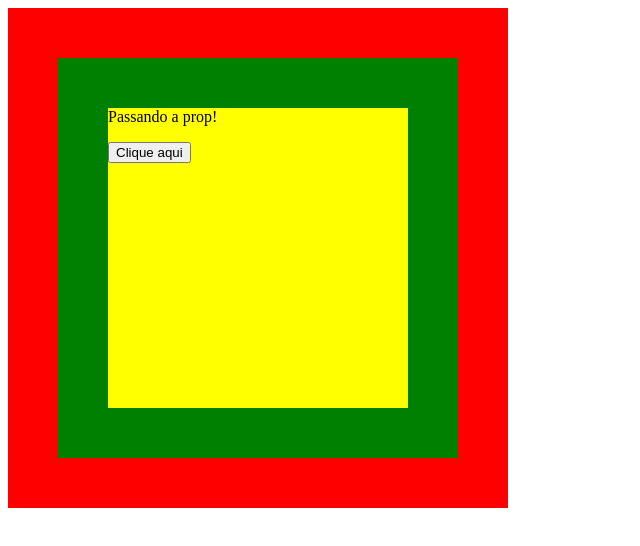
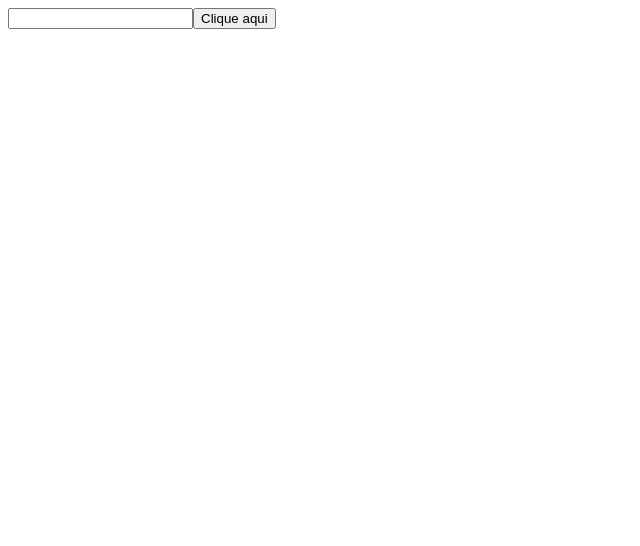
Before and after one commit to Lufeltz/Learning, a React (Vite) app in the folder React-Hooks/conceitos/: page / in a window 1280 px wide. Shown: the top 546 px of the page, without its empty margins (0-640 px from the left). Built offline with nearby package versions, Linux system fonts and the light colour scheme.

Commit message:
chore: Importar Ex08_useRef

```diff
--- a/React-Hooks/conceitos/src/main.jsx
+++ b/React-Hooks/conceitos/src/main.jsx
@@ -7,9 +7,10 @@ import Ex04 from "./hooks/Ex04_useState";
 import Ex05 from "./hooks/Ex05_useEffect";
 import Ex06 from "./hooks/Ex06_useEffect";
 import Ex07 from "./hooks/Ex07_useContext"
+import Ex08 from './hooks/Ex08_useRef';
 
 ReactDOM.createRoot(document.getElementById("root")).render(
     <React.StrictMode>
-        <Ex07 />
+        <Ex08 />
     </React.StrictMode>
 );
```
